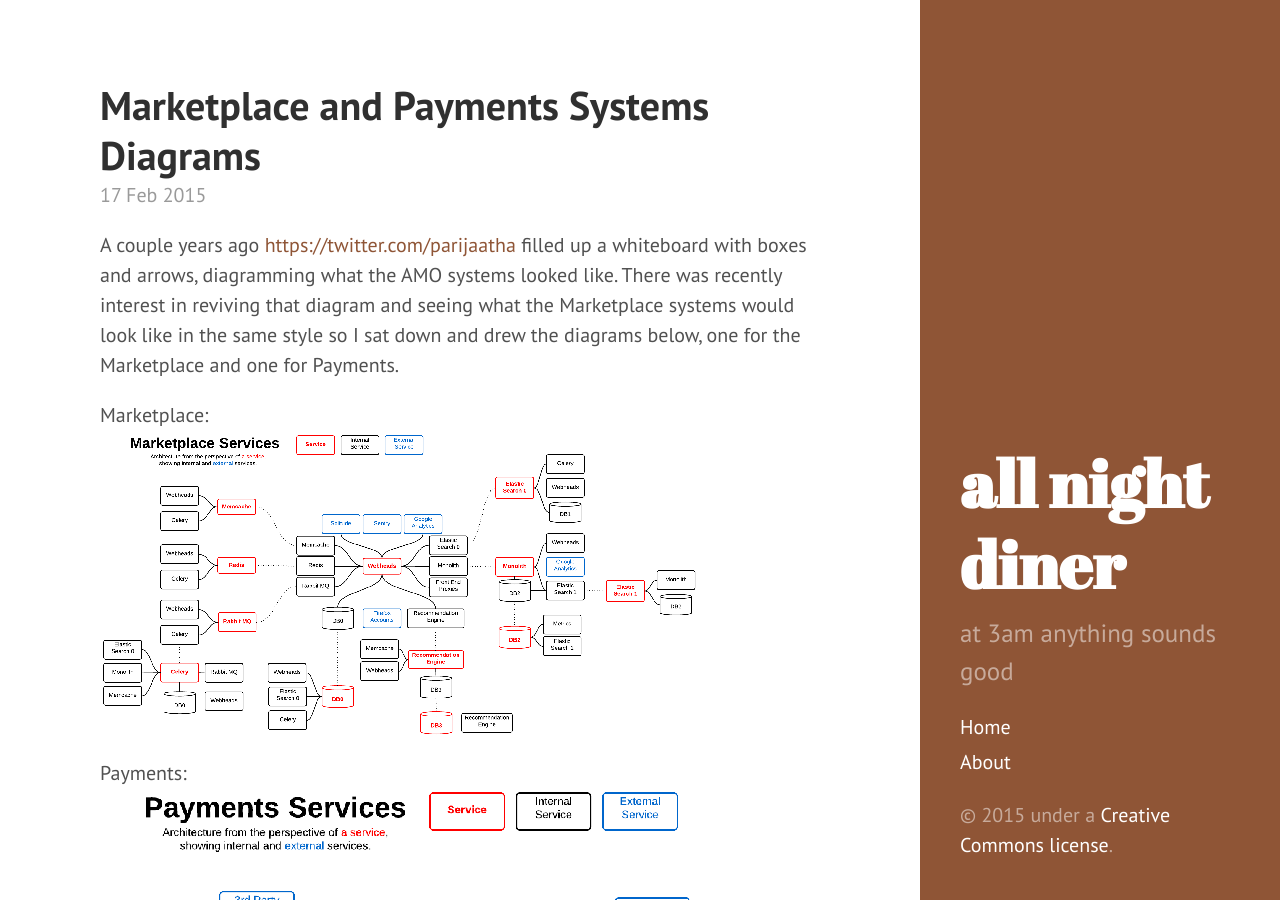
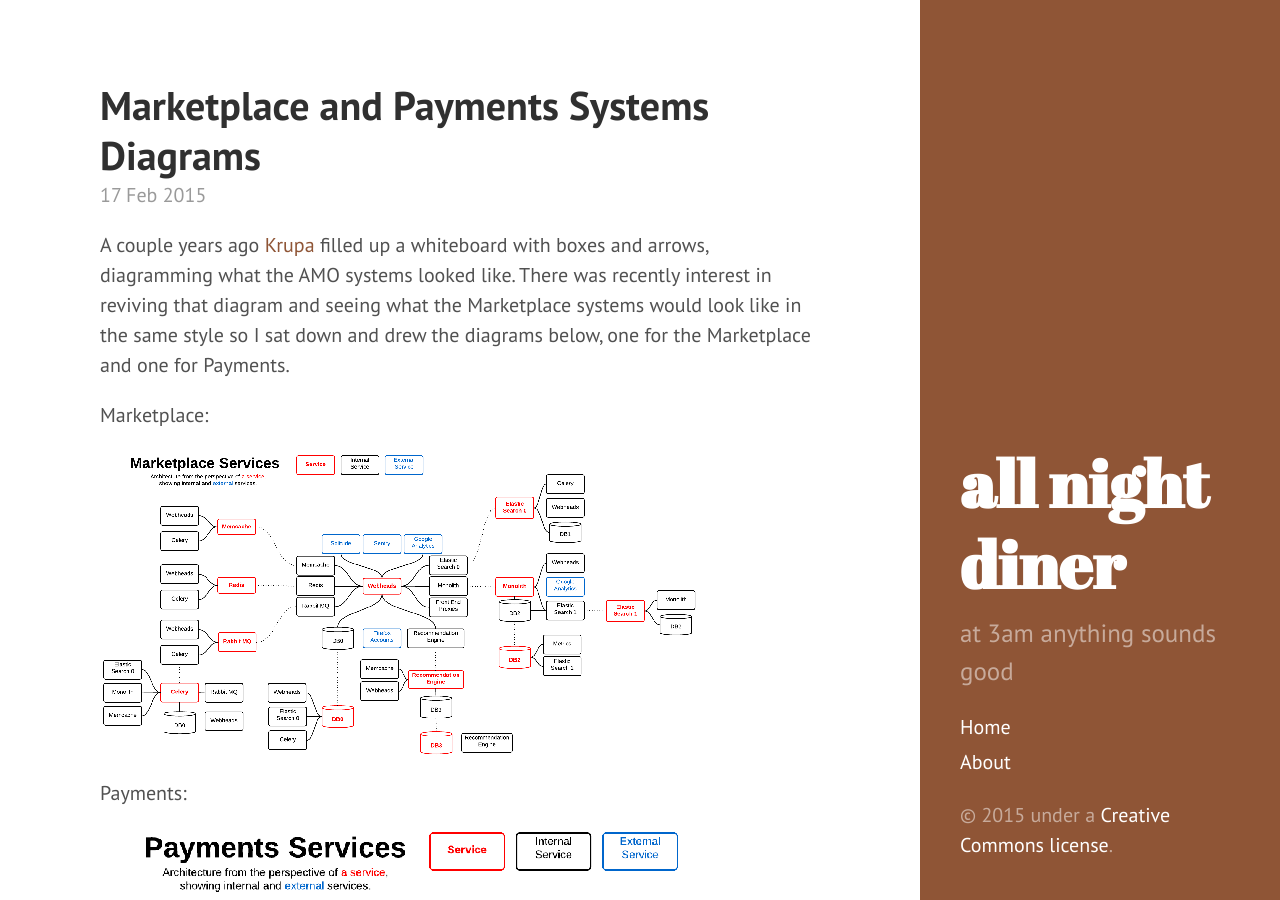
Before and after one commit to clouserw/blog.micropipes.com, a Jekyll site: the page built from _posts/2015-02-17-marketplace-architecture-diagrams.md, in a window 1280 px wide and 900 px high. Built offline with Jekyll 4.4.1, drawn with Linux system fonts in a browser that asks for light colours; Markdown is read by kramdown in place of the engine named in the settings.

Commit message:
been a while since I wrote markdown :(

```diff
--- a/_posts/2015-02-17-marketplace-architecture-diagrams.md
+++ b/_posts/2015-02-17-marketplace-architecture-diagrams.md
@@ -5,16 +5,18 @@ tags:
 - Mozilla
 ---
 
-A couple years ago [https://twitter.com/parijaatha](Krupa) filled up a
+A couple years ago [Krupa](https://twitter.com/parijaatha) filled up a
 whiteboard with boxes and arrows, diagramming what the AMO systems looked
 like.  There was recently interest in reviving that diagram and seeing what the
 Marketplace systems would look like in the same style so I sat down and drew the
 diagrams below, one for the Marketplace and one for Payments.
 
 Marketplace:
+
 <a href="/blog/public/img/mkt_systems.png"><img src="/blog/public/img/mkt_systems_small.png" title="Marketplace Systems Diagram" /></a>
 
 Payments:
+
 <a href="/blog/public/img/pmt_systems.png"><img src="/blog/public/img/pmt_systems_small.png" title="Payments Systems Diagram" /></a>
 
 Honestly, I appreciate the view, but I wince at first glance because of all the
@@ -27,6 +29,7 @@ if I simply had a single node for each service and drew lines all over the
 diagram.  I might try that next time, unless someone gives me a different idea. :)
 
 <a href="/blog/public/img/mkt_layers.png"><img src="/blog/public/img/mkt_layers_small.png" title="Marketplace Layers Diagram" /></a>
+
 Lastly, this is the diagram that came out first when I was trying to draw the
 two above.  It breaks the Marketplace down into layers which I like because we
 emphasize being API driven frequently, but I'm not sure the significant vertical
```
